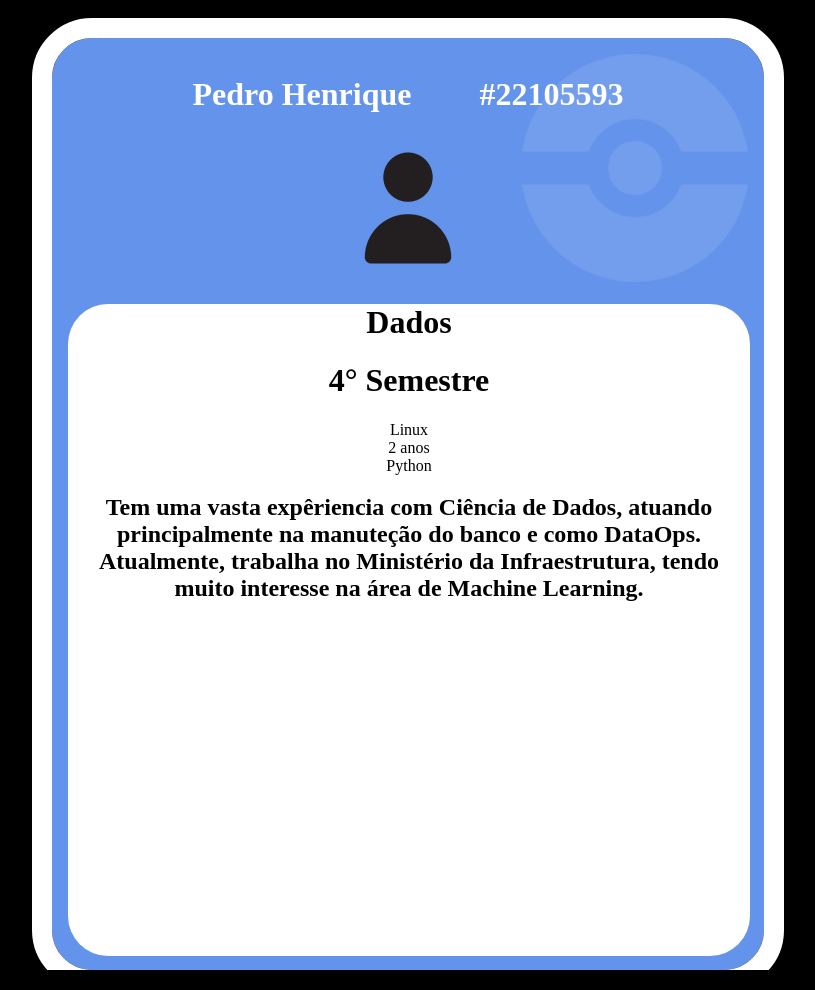
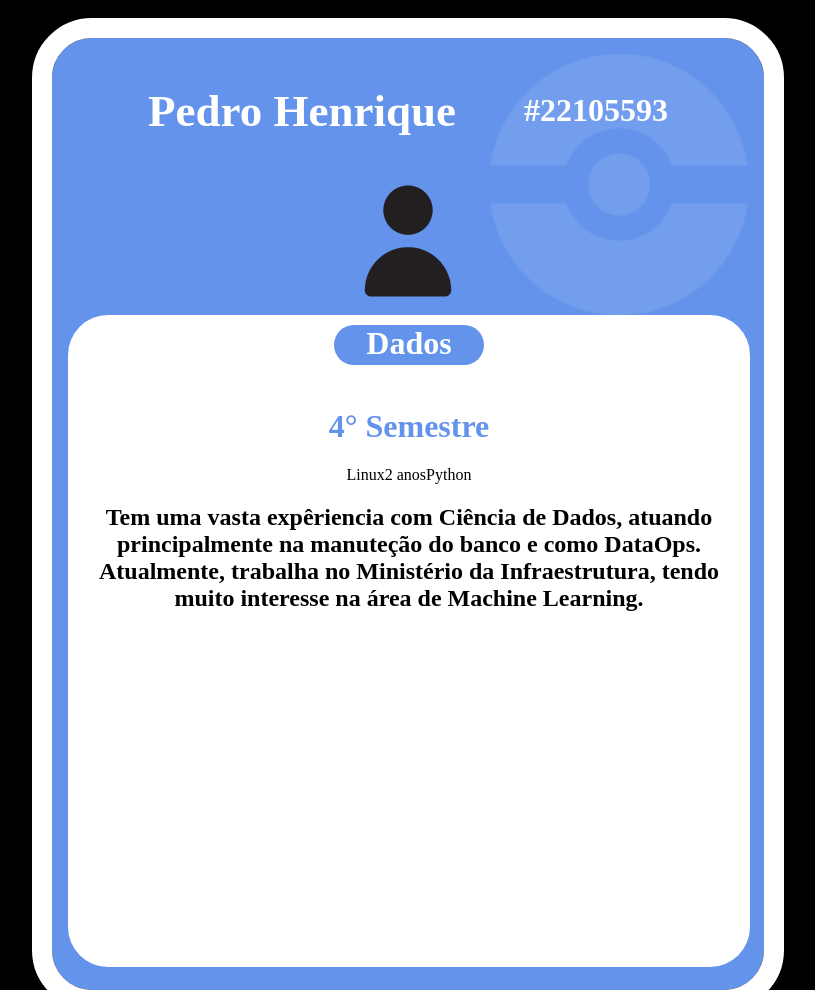
Before and after one commit to Programacao-Para-Web-2022-02/trabalho-final-studex, a Flask app: page /perfil in a window 1280 px wide. Shown: the part 100-1090 px from the top of the page, without its empty margins (232-1047 px from the left). Run offline with Flask 2, Linux system fonts and the light colour scheme.

Commit message:
inicio perfil 1

```diff
--- a/Studex-Flask/studex/main.py
+++ b/Studex-Flask/studex/main.py
@@ -8,7 +8,6 @@ from studex.DAO.FormDAO import form_add_user
 
 main = Blueprint('main', __name__)
 app = create_app()
-
 
 @main.route('/')
 def home():
--- a/Studex-Flask/studex/static/style.css
+++ b/Studex-Flask/studex/static/style.css
@@ -160,7 +160,7 @@ body{
 }
 .bloco-informacoes{
     width: 680px;
-    height: 900px;
+    height: 920px;
     align-items: center;
     text-align: center;
     justify-content: center;
@@ -181,7 +181,7 @@ body{
     align-items: center;
     justify-content: center;
 }
-.nome-perfil{color: white;}
+.nome-perfil{color: white; font-size: 45px;}
 .ra-perfil{color: white; margin-left: 10%;}
 .bloco-icone{ display: flex; align-items: center; justify-content: center}
 .icone-perfil{}
@@ -191,12 +191,26 @@ body{
     height: 652px;
     border-radius: 40px;
 }
-.bloco-info -area{}
-.area-perfil{}
+.bloco-info-area{display: flex; align-items: center; justify-content: center;}
+.area-perfil{
+    border-radius: 20px;
+    color: white;
+    background-color: #6493EB;
+    width: 150px;
+    height: 40px;
+    margin-top: 7%;
+    text-align: center;}
 .fundo-azul-perfil{}
 .bloco-info-semestre{}
-.semestre-perfil{}
-.bloco-info-so-tempo-ling{}
+.semestre-perfil{color: #6493EB}
+.bloco-info-so-tempo-ling{
+    display: flex;
+    align-items: center;
+    justify-content: center;
+    justify-items: center;
+    text-align: center;
+}
+
 .so-perfil{}
 .tempo-perfil{}
 .ling-perfil{}
```
